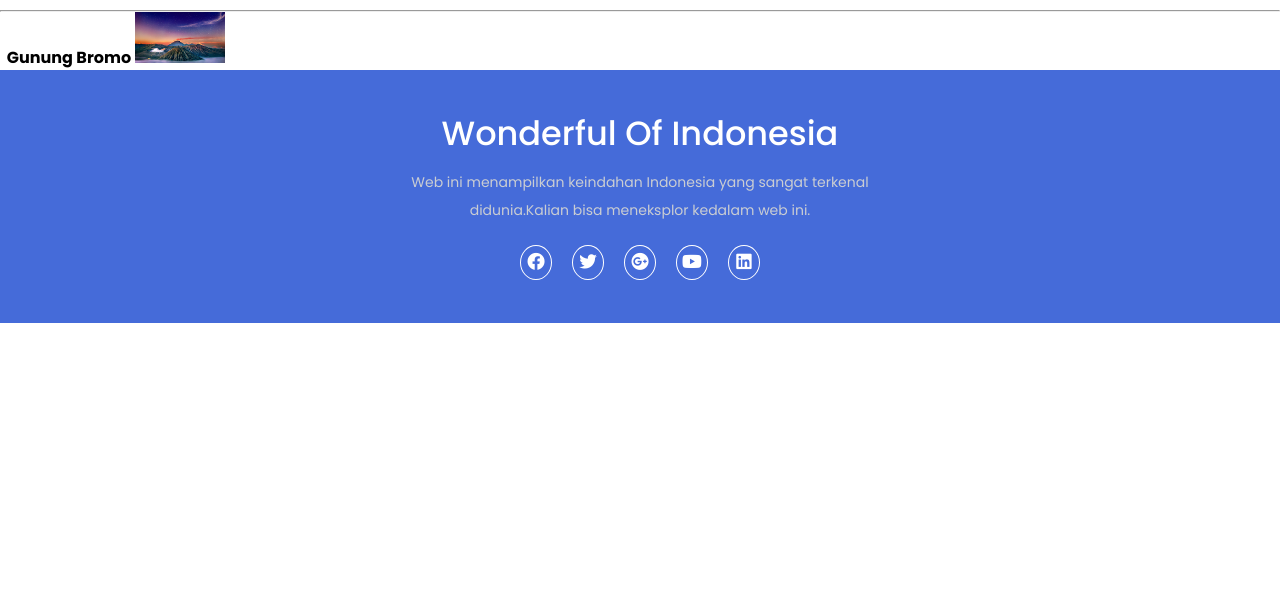
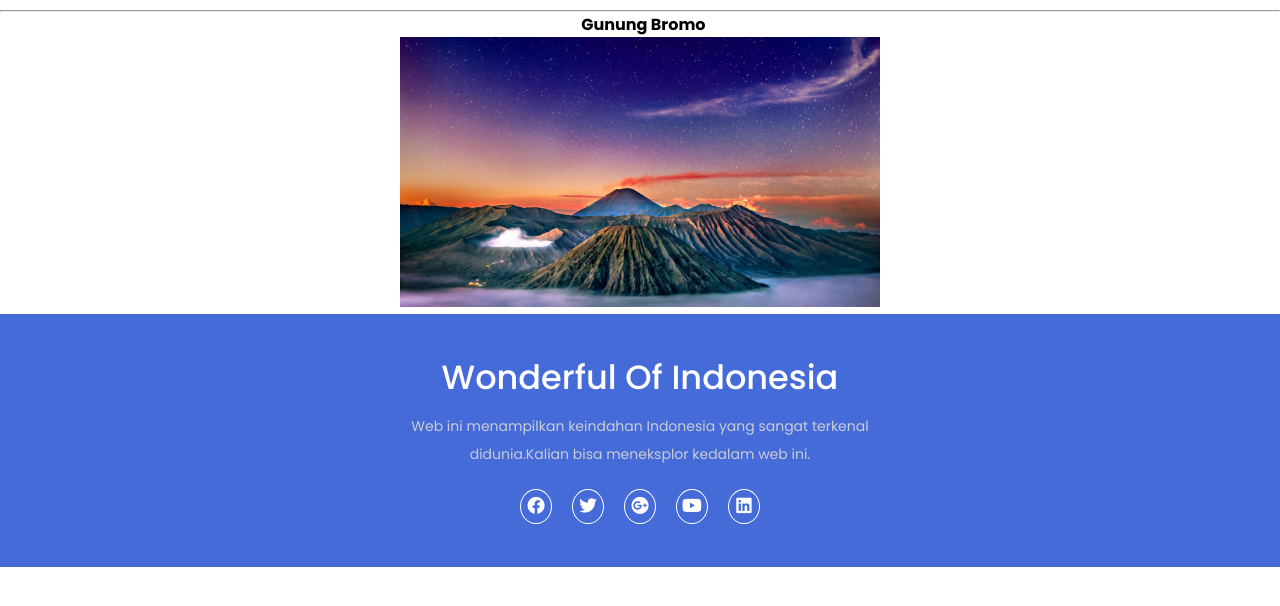
Before and after one commit to Yoganataa/uas_desweb, a plain HTML site: page bromo.html in a window 1280 px wide. Shown: the part 70-676 px from the top of the page. Drawn offline with Linux system fonts and the light colour scheme.

Commit message:
fix width and add some

```diff
--- a/bromo.html
+++ b/bromo.html
@@ -27,8 +27,10 @@
         </ul>
      </nav>
      <div>
-        <Strong><hr> &nbsp; Gunung Bromo</Strong>
-        <img src="./images/bromo.jpg" width="90" alt="">
+        <center>
+            <Strong><hr> &nbsp; Gunung Bromo</Strong><br>
+        <img src="./images/bromo.jpg" width="480" alt="">
+        </center>
      </div>
     <footer>
         <div class="footer-content">
--- a/css/imagex.css
+++ b/css/imagex.css
@@ -76,7 +76,7 @@
     z-index:-1;
     top:100%;
     bottom:0;
-    width:120%;
+    width:100%;
     height:90px;
     left:-10%;
     right:-10%;
```
